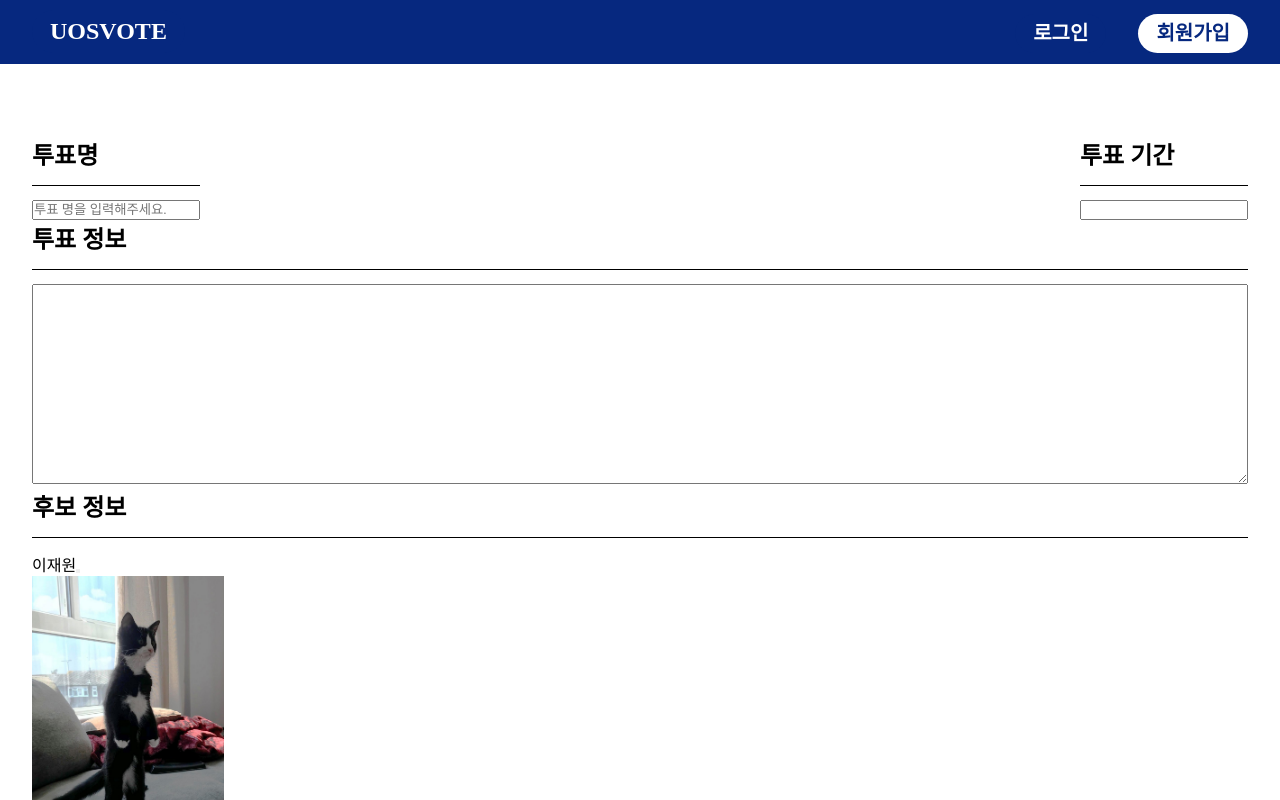
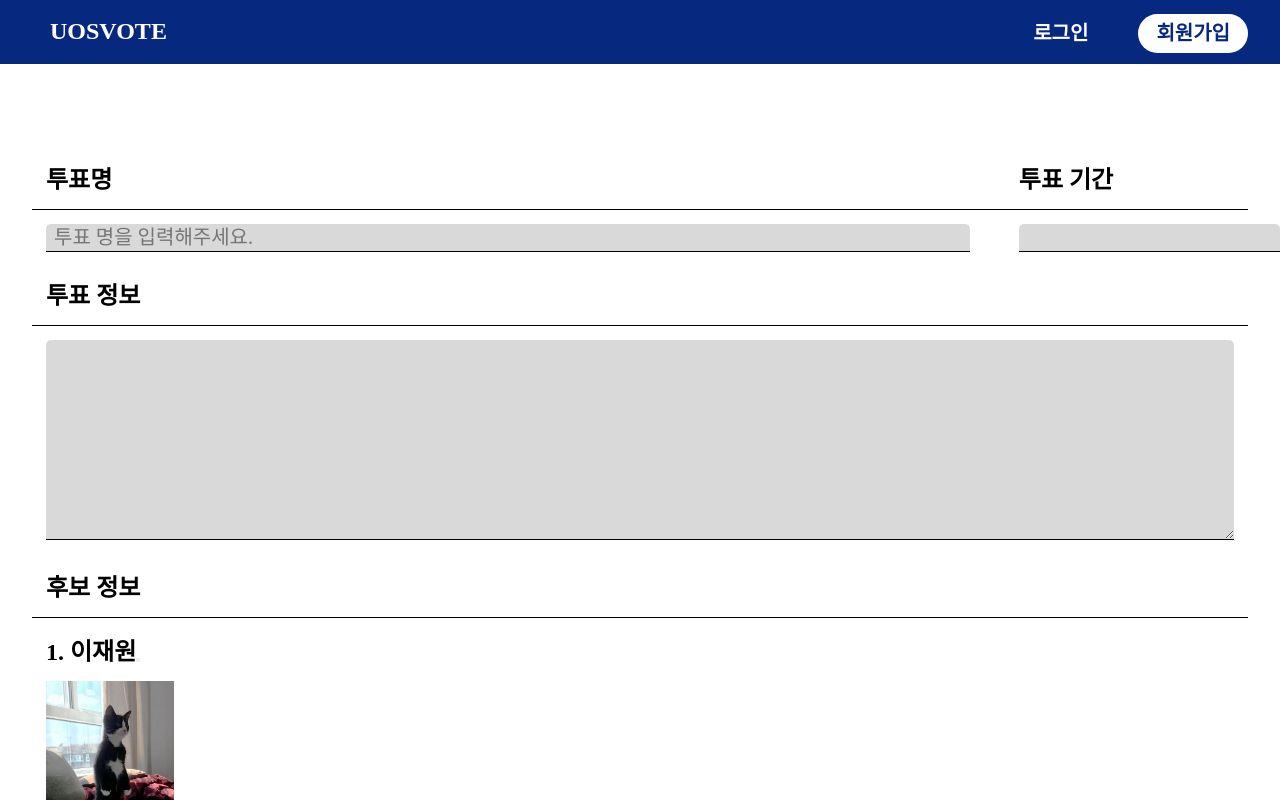
Before and after one commit to jgus52/front, a React (Create React App) app: page /votenew in a window 1280 px wide. Shown: the top 800 px of the page. Built offline with nearby package versions, Linux system fonts and the light colour scheme; a web font is replaced by a local one.

Commit message:
[votenew]디자인 수정 1차

```diff
--- a/src/pages/VoteNew/VoteNew.jsx
+++ b/src/pages/VoteNew/VoteNew.jsx
@@ -29,7 +29,7 @@ const VoteNew = () => {
     candidateContent.push(
       <>
         <div key={candidates[i].number} className="candidate-name">
-          {candidates[i].candidateName}
+          {candidates[i].number + ". " + candidates[i].candidateName}
           <button></button>
         </div>
         <img
@@ -74,10 +74,11 @@ const VoteNew = () => {
       <div className="container">
         <form className="form-container" onSubmit={handleSubmit}>
           <div className="name-range">
-            <div>
+            <div className="name">
               <p className="form-title">투표명</p>
               <div className="border"></div>
               <input
+                className="input-name"
                 type="text"
                 placeholder="투표 명을 입력해주세요."
                 value={electionName}
@@ -87,10 +88,12 @@ const VoteNew = () => {
                 }}
               ></input>
             </div>
-            <div>
+            <div className="range">
               <p className="form-title">투표 기간</p>
               <div className="border"></div>
+              <div className="right-margin">
                 <DatePicker
+                  className="datepicker"
                   dateFormat="yyyy/MM/d"
                   selectsRange={true}
                   startDate={startTime}
@@ -102,9 +105,11 @@ const VoteNew = () => {
                 />
               </div>
             </div>
+          </div>
           <div>
             <p className="form-title">투표 정보</p>
             <div className="border"></div>
+            <div className="content-margin">
               <textarea
                 className="electionInfo"
                 value={electionInfo}
@@ -113,21 +118,26 @@ const VoteNew = () => {
                 }}
               ></textarea>
             </div>
+          </div>
           <div>
             <p className="form-title">후보 정보</p>
             <div className="border"></div>
+            <div className="content-margin">
               {candidateContent}
-            <p>새로운 후보 추가하기</p>
+              <p className="candidate-name">새로운 후보 추가하기</p>
               <img
                 className="candidate-profile"
                 src={profileAdd}
                 alt="후보 추가하기"
               ></img>
+            </div>
+
             <div className="space"></div>
           </div>
           <div>
             <p className="form-title">유권자 수 및 정족수</p>
             <div className="border"></div>
+            <div className="content-margin">
               <div>
                 <p className="id-password-desc">유권자 수</p>
                 <input
@@ -147,6 +157,7 @@ const VoteNew = () => {
                 />
               </div>
             </div>
+          </div>
           <div className="space2" />
           <div>
             <button type="submit">투표 개설 승인 요청</button>
--- a/src/pages/VoteNew/VoteNew.scss
+++ b/src/pages/VoteNew/VoteNew.scss
@@ -6,18 +6,68 @@
     .name-range {
       display: flex;
       flex-direction: row;
-      justify-content: space-between;
+      .name {
+        width: 80%;
+        .input-name {
+          font-size: 20px;
+          height: 28px;
+          margin-left: 14px;
+          margin-right: 14px;
+          padding-left: 8px;
+          padding-right: 8px;
+          width: 95%;
+          background: rgba(0, 0, 0, 0.15);
+          border: none;
+          border-bottom: 1px solid black;
+          border-radius: 5px 5px 0px 0px;
+        }
+      }
+      .range {
+        width: 20%;
+        .datepicker {
+          font-size: 20px;
+          height: 28px;
+          padding-left: 8px;
+          padding-right: 8px;
+          background: rgba(0, 0, 0, 0.15);
+          border: none;
+          border-bottom: 1px solid black;
+          border-radius: 5px 5px 0px 0px;
+          margin-left: 14px;
+        }
+      }
     }
   }
+  .content-margin {
+    margin-left: 14px;
+    margin-right: 14px;
+  }
+  .right-margin {
+    margin-right: 14px;
+  }
   .candidate-profile {
-    height: 300px;
+    height: 200px;
+  }
+  .candidate-name {
+    font-weight: 700;
+    font-size: 24px;
+    margin-bottom: 14px;
   }
 
   .form-title {
+    margin-top: 24px;
+    padding-left: 14px;
     font-weight: 700;
     font-size: 24px;
   }
   .electionInfo {
+    font-size: 18px;
+    font-weight: normal;
+    background: rgba(0, 0, 0, 0.15);
+    border: none;
+    border-bottom: 1px solid black;
+    border-radius: 5px 5px 0px 0px;
+    padding: 8px 12px 8px 12px;
     width: 100%;
     height: 200px;
   }
```
Lines whose indentation alone changed are shown as unchanged.
